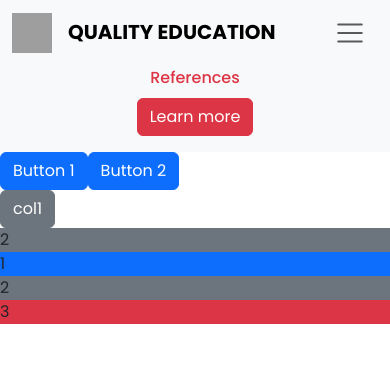
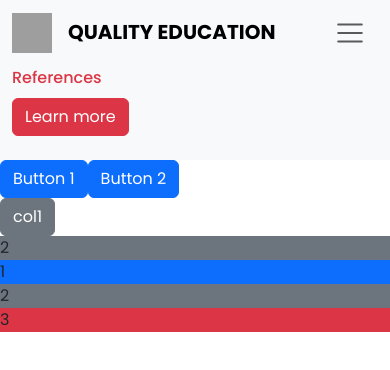
Before and after one commit to oliverkean/FINALPROJECT_GROUP1, a React (Create React App) app in the folder finalproject_g1/: page / in a window 390 px wide. Both pictures are taken after a click on the button "Toggle navigation". Shown: the top 370 px of the page. Built offline with nearby package versions, Linux system fonts and the light colour scheme; grey boxes are pictures that could not be loaded.

Commit message:
navbar done

```diff
--- a/finalproject_g1/src/Components/Navbar.js
+++ b/finalproject_g1/src/Components/Navbar.js
@@ -14,8 +14,8 @@ function Navbar() {
                 <button class="navbar-toggler" type="button" data-bs-toggle="collapse" data-bs-target="#navbarNav" aria-controls="navbarNav" aria-expanded="false" aria-label="Toggle navigation">
                     <span class="navbar-toggler-icon fs-4"></span>
                 </button>
-                <div class="collapse navbar-collapse" id="navbarNav">
-                    <ul class="navbar-nav ms-auto mb-2 mb-lg-0 text-center">
+                <div class="collapse navbar-collapse " id="navbarNav">
+                    <ul class="navbar-nav ms-auto mb-3 mb-lg-0">
 
                         <li class="nav-item">
                             <Link to={`/references`} className="nav-link text-danger fw-medium fs-6">References</Link>
```
